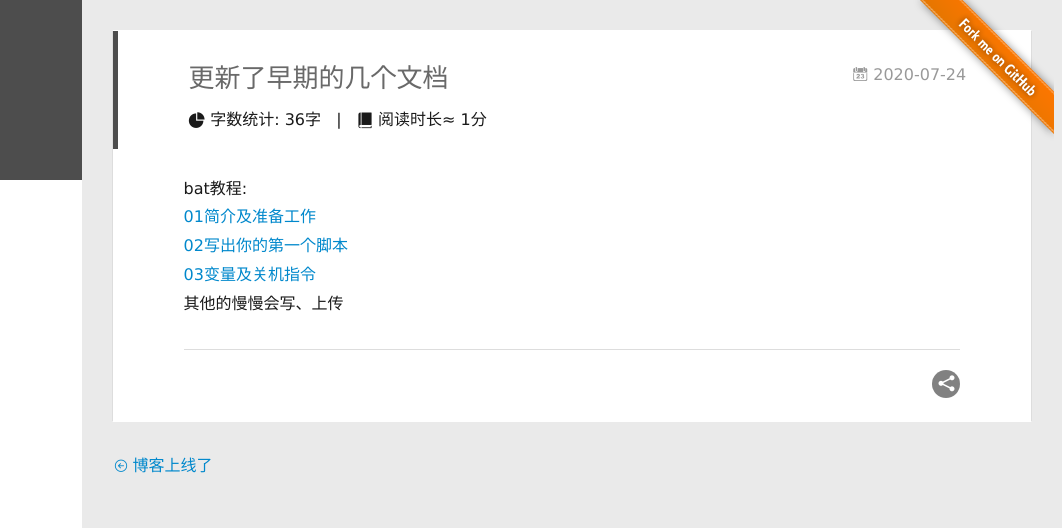
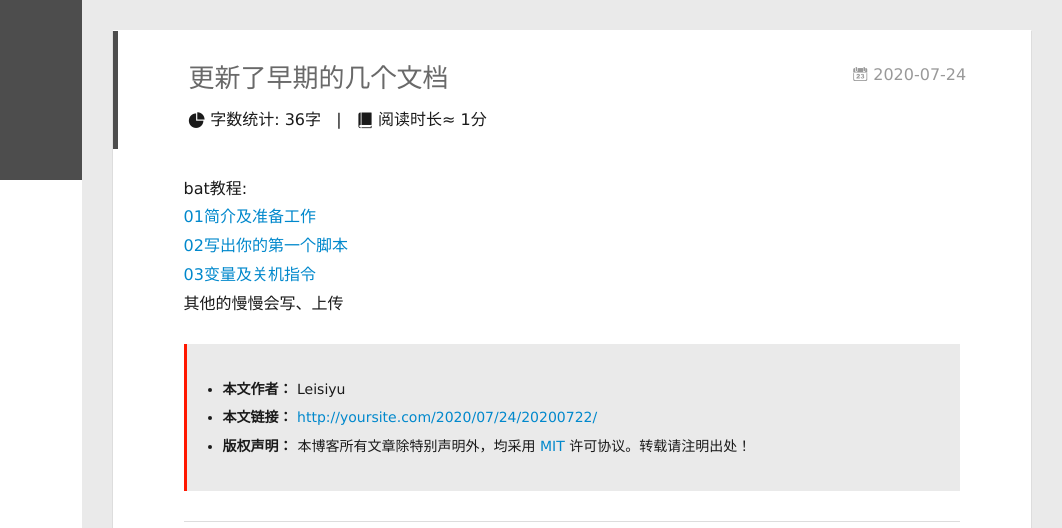
Before and after one commit to leisiyu1/leisiyu1.github.io, a plain HTML site: page 2020/07/24/20200722/index.html in a window 1280 px wide. Shown: the top 528 px of the page, 218-1280 px from the left. Drawn offline with Linux system fonts and the light colour scheme; some packages are replaced by stand-ins of ours; no server answers; a script that the page names is missing.

Commit message:
Site updated: 2020-07-24 18:06:46

```diff
--- a/2020/07/24/20200722/index.html
+++ b/2020/07/24/20200722/index.html
@@ -117,12 +117,6 @@
     <div class="mid-col" q-class="show:isShow,hide:isShow|isFalse">
 
 
-      <a class="forkMe" style="position:absolute;z-index:999;top:0;right:0.5em;"
-        href="https://github.com/JoeyBling/hexo-theme-yilia-plus" target="_blank">
-        <img src="/img/forkme.png"
-          class="attachment-full size-full" alt="Fork me on GitHub" data-recalc-dims="1"></a>
-
-
 <nav id="mobile-nav">
   	<div class="overlay js-overlay" style="background: #4d4d4d"></div>
 	<div class="btnctn js-mobile-btnctn">
@@ -232,6 +226,26 @@
 
 
 
+
+    <div class="declare">
+      <ul class="post-copyright">
+        <li>
+          <strong>本文作者：</strong>
+          Leisiyu
+        </li>
+        <li>
+          <strong>本文链接：</strong>
+          <a href="http://yoursite.com/2020/07/24/20200722/" title="更新了早期的几个文档" target="_blank">http://yoursite.com/2020/07/24/20200722/</a>
+        </li>
+
+        <li>
+          <strong>版权声明： </strong>
+
+          本博客所有文章除特别声明外，均采用 <a href="https://github.com/JoeyBling/hexo-theme-yilia-plus/blob/master/LICENSE" rel="external nofollow" target="_blank">MIT</a> 许可协议。转载请注明出处！
+        </li>
+
+      </ul>
+    </div>
 
 
   </div>
```
Also changed, not shown: 2020/07/24/hello/index.html (+20 -6 lines), archives/2020/07/index.html (+0 -6 lines), archives/2020/index.html (+0 -6 lines), archives/index.html (+0 -6 lines), index.html (+0 -6 lines).
